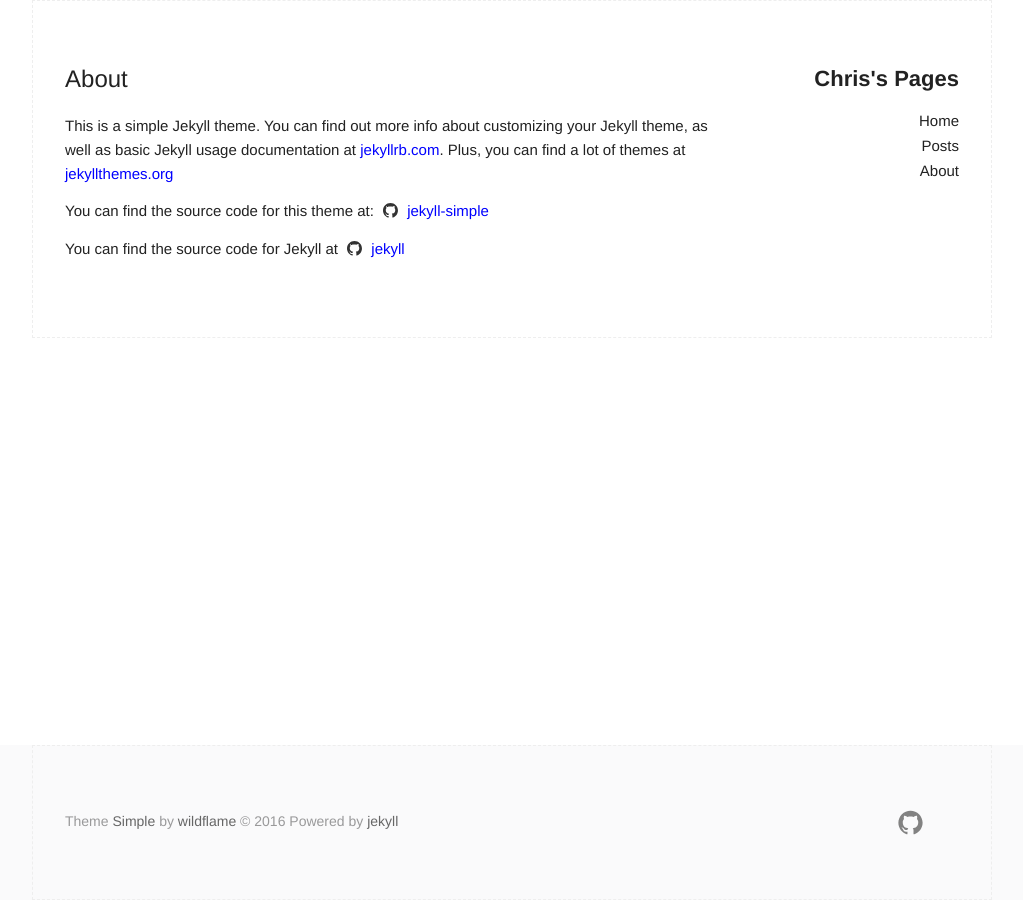
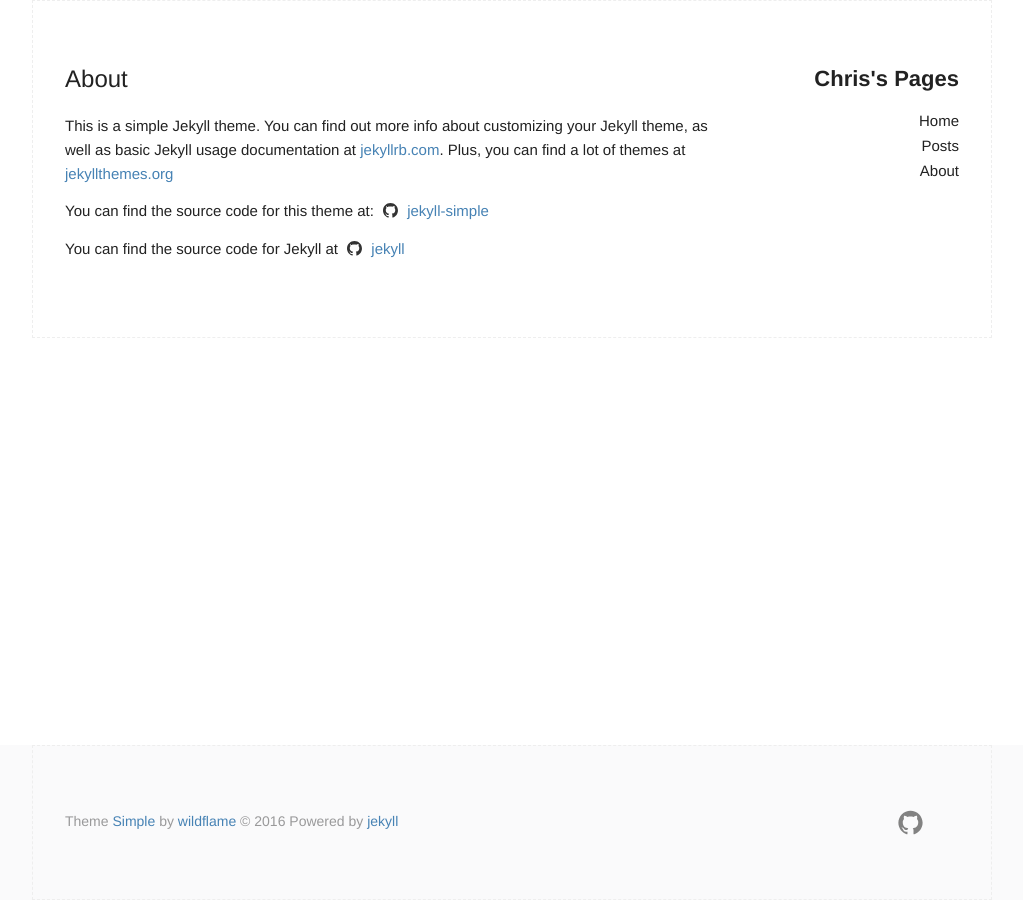
Before and after one commit to jingtt/jingtt.github.io, a Jekyll site: the page built from about.md, in a window 1280 px wide. Shown: the whole page, without its empty margins (128-1151 px from the left). Built offline with Jekyll 4.4.1, drawn with Linux system fonts in a browser that asks for light colours.

```diff
--- a/_sass/_layout.scss
+++ b/_sass/_layout.scss
@@ -28,12 +28,12 @@
 
   .left {
     a {
-      color: #666;
+      color: #4682b4;
       /* border-bottom:1px solid; */
       text-decoration:none;
     }
     a:hover {
-      color: maroon;
+      color: #4682b4;
 	  text-decoration: underline;
       /* border-bottom:1px solid; */
     }
@@ -220,7 +220,7 @@
 }
 
 .article-content a {
-  color: blue;
+  color: #4682b4;
   text-decoration: none;
   /* border-bottom:1px solid navy; */
 }
```
